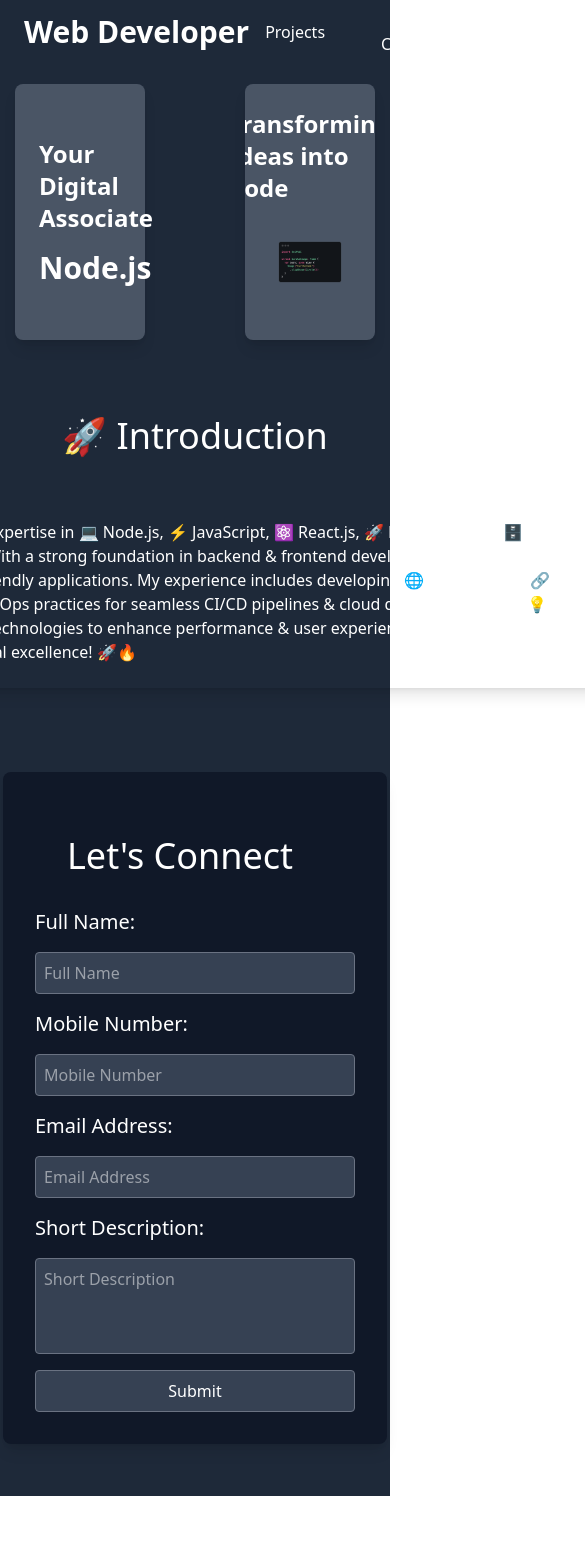
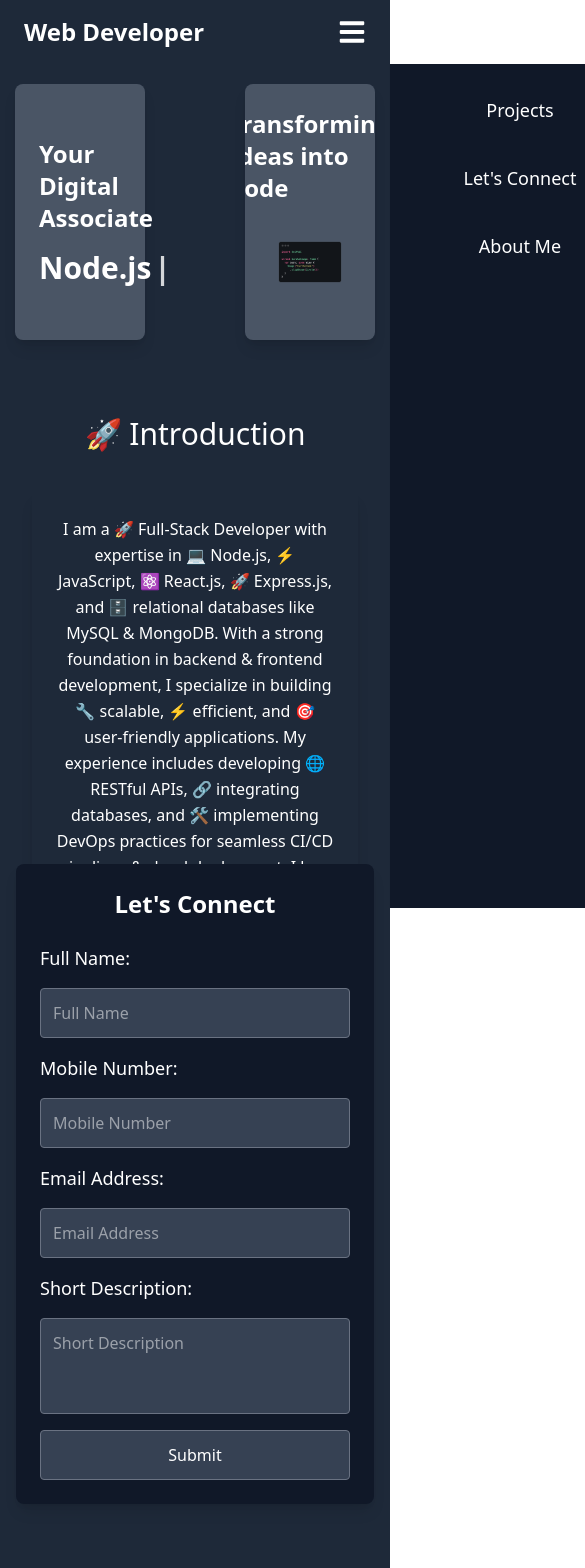
Before and after one commit to shobhankumarrath/Shobhan-Kumar-Rath-Portfolio, a React (Vite) app: page / in a window 390 px wide. Shown: the top 1568 px of the page, 585 px wide, since content can reach past the window. Before the commit the page ends 1496 px from the top, so only its background shows below. Built offline with nearby package versions, Linux system fonts and the light colour scheme.

Commit message:
Adjusted to mobile screens

```diff
--- a/src/components/AboutMe.jsx
+++ b/src/components/AboutMe.jsx
@@ -3,9 +3,9 @@ import React from 'react'
 const AboutMe = () => {
     return (
         <div className='pt-5 bg-gray-800 h-15' id='aboutme'>
-            <div className='flex flex-col items-center justify-center'>
-                <h1 className='text-4xl text-white hover:scale-105'>🚀 Introduction</h1><br></br>
-                <p className='w-250 shadow-lg rounded-lg text-white mt-4 p-6 m-4 flex items-center justify-center transition-all duration-300 hover:bg-gray-700 hover:shadow-2xl hover:scale-105'>
+            <div className='flex flex-col items-center justify-center text-center px-4'>
+                <h1 className='text-3xl md:text-4xl text-white hover:scale-105 transition-all duration-300'>🚀 Introduction</h1><br></br>
+                <p className='max-w-lg md:max-w-2xl shadow-lg rounded-lg text-white mt-4 p-6 m-4 flex items-center justify-center transition-all duration-300 hover:bg-gray-700 hover:shadow-2xl hover:scale-105 md:text-lg leading-relaxed'>
                     I am a 🚀 Full-Stack Developer with expertise in 💻 Node.js, ⚡ JavaScript, ⚛ React.js, 🚀 Express.js, and 🗄️ relational databases like MySQL & MongoDB. With a strong foundation in backend & frontend development, I specialize in building 🔧 scalable, ⚡ efficient, and 🎯 user-friendly applications. My experience includes developing 🌐 RESTful APIs, 🔗 integrating databases, and 🛠️ implementing DevOps practices for seamless CI/CD pipelines & cloud deployment. I love 💡 problem-solving and constantly explore new technologies to enhance performance & user experience. I am eager to contribute to innovative projects and drive technical excellence! 🚀🔥</p>
             </div>
         </div >
--- a/src/components/ContactMe.jsx
+++ b/src/components/ContactMe.jsx
@@ -1,6 +1,5 @@
-import React, { useRef } from 'react';
+import React, { useRef } from "react";
 import emailjs from "@emailjs/browser";
-
 
 const ContactMe = () => {
     const form = useRef();
@@ -8,70 +7,86 @@ const ContactMe = () => {
     const sendEmail = (e) => {
         e.preventDefault();
 
-        emailjs.sendForm(
-            "shobhan1rath@gmail.com",
-            "template_jasap1s",
-            form.current,
-            "GI-tkUYkvSgGaFl8j"
-        )
+        emailjs
+            .sendForm(
+                "shobhan1rath@gmail.com",
+                "template_jasap1s",
+                form.current,
+                "GI-tkUYkvSgGaFl8j"
+            )
             .then(
                 (result) => {
-                    console.log("Email sent successful", result.text);
-                    alert('Message sent successfully!');
+                    console.log("Email sent successfully", result.text);
+                    alert("Message sent successfully!");
                     form.current.reset();
                 },
                 (error) => {
                     console.log("Email sending failed", error.text);
                     alert("Failed to send message, please try again.");
                 }
-            )
-    }
+            );
+    };
+
     return (
-        <div className="pt-75 bg-gray-800 h-235 flex flex-col items-center">
-            <div className="bg-gray-900 text-white p-8 rounded-lg shadow-lg w-96 mt-4 transition-all duration-300 hover:bg-gray-700 hover:shadow-2xl hover:scale-105">
-                <h1 className='text-white text-4xl p-8 w-80'>Let's Connect</h1>
-                <form ref={form} onSubmit={sendEmail} className="flex flex-col gap-4" id="contactme">
-                    <label htmlFor="fullName" className="text-xl">Full Name:</label>
+        <div id="contactme" className="pt-90 bg-gray-800 min-h-screen flex flex-col items-center px-4">
+            <div className="bg-gray-900 text-white p-6 md:p-8 rounded-lg shadow-lg w-full max-w-md mt-12 md:mt-20 transition-all duration-300 hover:bg-gray-700 hover:shadow-2xl hover:scale-105">
+                <h1 className="text-2xl md:text-4xl font-bold text-center mb-6">
+                    Let's Connect
+                </h1>
+                <form ref={form} onSubmit={sendEmail} className="flex flex-col gap-4">
+                    <label htmlFor="fullName" className="text-lg md:text-xl">
+                        Full Name:
+                    </label>
                     <input
                         type="text"
                         id="fullName"
                         name="user_name"
                         placeholder="Full Name"
-                        className="p-2 bg-gray-700 text-white rounded border border-gray-500 focus:outline-none"
+                        className="p-3 bg-gray-700 text-white rounded border border-gray-500 focus:outline-none w-full"
                     />
 
-                    <label htmlFor="mNumber" className="text-xl">Mobile Number:</label>
+                    <label htmlFor="mNumber" className="text-lg md:text-xl">
+                        Mobile Number:
+                    </label>
                     <input
                         type="number"
                         id="mNumber"
                         name="user_number"
                         placeholder="Mobile Number"
-                        className="p-2 bg-gray-700 text-white rounded border border-gray-500 focus:outline-none"
+                        className="p-3 bg-gray-700 text-white rounded border border-gray-500 focus:outline-none w-full"
                     />
-                    <label htmlFor="email" className="text-xl">Email Address:</label>
+
+                    <label htmlFor="email" className="text-lg md:text-xl">
+                        Email Address:
+                    </label>
                     <input
                         type="email"
                         id="email"
                         name="user_email"
                         placeholder="Email Address"
                         required
-                        className="p-2 bg-gray-700 text-white rounded border border-gray-500 focus:outline-none"
+                        className="p-3 bg-gray-700 text-white rounded border border-gray-500 focus:outline-none w-full"
                     />
 
-                    <label htmlFor="sDesc" className="text-xl">Short Description:</label>
+                    <label htmlFor="sDesc" className="text-lg md:text-xl">
+                        Short Description:
+                    </label>
                     <textarea
                         id="sDesc"
                         name="message"
                         placeholder="Short Description"
-                        className="p-2 bg-gray-700 text-white rounded border border-gray-500 focus:outline-none w-full h-24 resize-none"
+                        className="p-3 bg-gray-700 text-white rounded border border-gray-500 focus:outline-none w-full h-24 resize-none"
                     />
-                    <input type="submit" value="Submit" className='p-2 bg-gray-700 text-white rounded border border-gray-500 focus:outline-none hover:105 cursor-pointer' />
+
+                    <input
+                        type="submit"
+                        value="Submit"
+                        className="p-3 bg-gray-700 text-white rounded border border-gray-500 focus:outline-none hover:scale-105 transition-all duration-300 cursor-pointer"
+                    />
                 </form>
             </div>
         </div>
+    );
+};
 
-
-    )
-}
-
-export default ContactMe
+export default ContactMe;
--- a/src/components/Navbar.jsx
+++ b/src/components/Navbar.jsx
@@ -1,28 +1,100 @@
-import React from 'react'
+import React, { useState } from "react";
+import { FaBars, FaTimes } from "react-icons/fa"; // Import icons for mobile menu
 
 const Navbar = () => {
+    const [menuOpen, setMenuOpen] = useState(false);
+
+    const toggleMenu = () => {
+        setMenuOpen(!menuOpen);
+    };
 
     return (
-        <div className="bg-gray-800 p-4 w-full fixed top-0 h-16 flex justify-between items-center left-0 right-0 px-6 z-10">
+        <nav className="bg-gray-800 p-4 w-full fixed top-0 h-16 flex justify-between items-center left-0 right-0 px-6 z-10">
             {/* Left side - Logo or title */}
-            <h1 className="text-white text-3xl font-semibold whitespace-nowrap">Web Developer</h1>
+            <h1 className="text-white text-2xl font-semibold whitespace-nowrap">
+                Web Developer
+            </h1>
 
-            {/* Center - Navigation buttons */}
-            <div className="flex justify-center items-center space-x-6 w-full">
-                <button onClick={() => document.getElementById("projects").scrollIntoView({ behavior: 'smooth' })} className="text-white bg-transparent px-4 py-2 rounded-md transition duration-300 hover:bg-yellow-500">
+            {/* Desktop Navigation */}
+            <div className="hidden md:flex justify-center items-center space-x-6">
+                <button
+                    onClick={() =>
+                        document
+                            .getElementById("projects")
+                            .scrollIntoView({ behavior: "smooth" })
+                    }
+                    className="text-white px-4 py-2 rounded-md transition duration-300 hover:bg-yellow-500"
+                >
                     Projects
                 </button>
-                <button onClick={() => document.getElementById("contactme").scrollIntoView({ behavior: 'smooth' })} className="text-white bg-transparent px-4 py-2 rounded-md transition duration-300 hover:bg-blue-500">
+                <button
+                    onClick={() =>
+                        document
+                            .getElementById("contactme")
+                            .scrollIntoView({ behavior: "smooth" })
+                    }
+                    className="text-white px-4 py-2 rounded-md transition duration-300 hover:bg-blue-500"
+                >
                     Let's Connect
                 </button>
-                <button onClick={() => document.getElementById("aboutme").scrollIntoView({ behavior: 'smooth' })} className="text-white bg-transparent px-4 py-2 rounded-md transition duration-300 hover:bg-red-500">
+                <button
+                    onClick={() =>
+                        document
+                            .getElementById("aboutme")
+                            .scrollIntoView({ behavior: "smooth" })
+                    }
+                    className="text-white px-4 py-2 rounded-md transition duration-300 hover:bg-red-500"
+                >
                     About Me
                 </button>
             </div>
-        </div>
 
+            {/* Mobile Menu Button */}
+            <button className="md:hidden text-white" onClick={toggleMenu}>
+                {menuOpen ? <FaTimes size={28} /> : <FaBars size={28} />}
+            </button>
 
-    )
-}
+            {/* Mobile Navigation Menu */}
+            <div
+                className={`fixed top-16 right-0 w-2/3 h-screen bg-gray-900 text-white flex flex-col items-center gap-6 p-6 transition-transform duration-300 ${menuOpen ? "translate-x-0" : "translate-x-full"
+                    } md:hidden`}
+            >
+                <button
+                    onClick={() => {
+                        document
+                            .getElementById("projects")
+                            .scrollIntoView({ behavior: "smooth" });
+                        setMenuOpen(false);
+                    }}
+                    className="text-white text-lg px-4 py-2 rounded-md transition duration-300 hover:bg-yellow-500 w-full text-center"
+                >
+                    Projects
+                </button>
+                <button
+                    onClick={() => {
+                        document
+                            .getElementById("contactme")
+                            .scrollIntoView({ behavior: "smooth" });
+                        setMenuOpen(false);
+                    }}
+                    className="text-white text-lg px-4 py-2 rounded-md transition duration-300 hover:bg-blue-500 w-full text-center"
+                >
+                    Let's Connect
+                </button>
+                <button
+                    onClick={() => {
+                        document
+                            .getElementById("aboutme")
+                            .scrollIntoView({ behavior: "smooth" });
+                        setMenuOpen(false);
+                    }}
+                    className="text-white text-lg px-4 py-2 rounded-md transition duration-300 hover:bg-red-500 w-full text-center"
+                >
+                    About Me
+                </button>
+            </div>
+        </nav>
+    );
+};
 
-export default Navbar
+export default Navbar;
```
